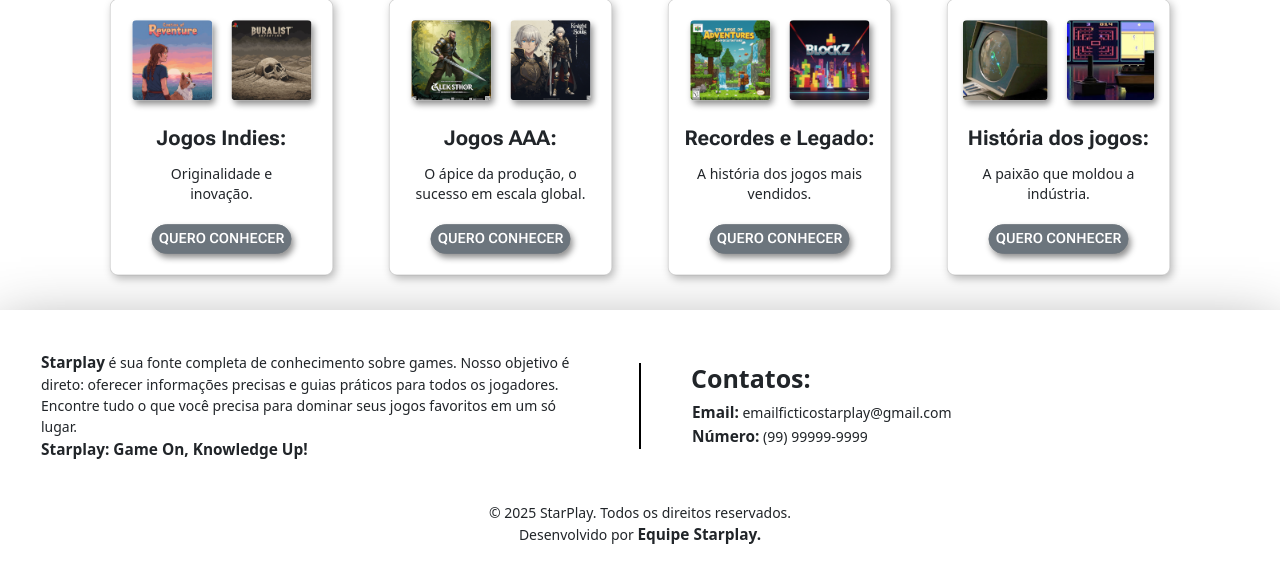
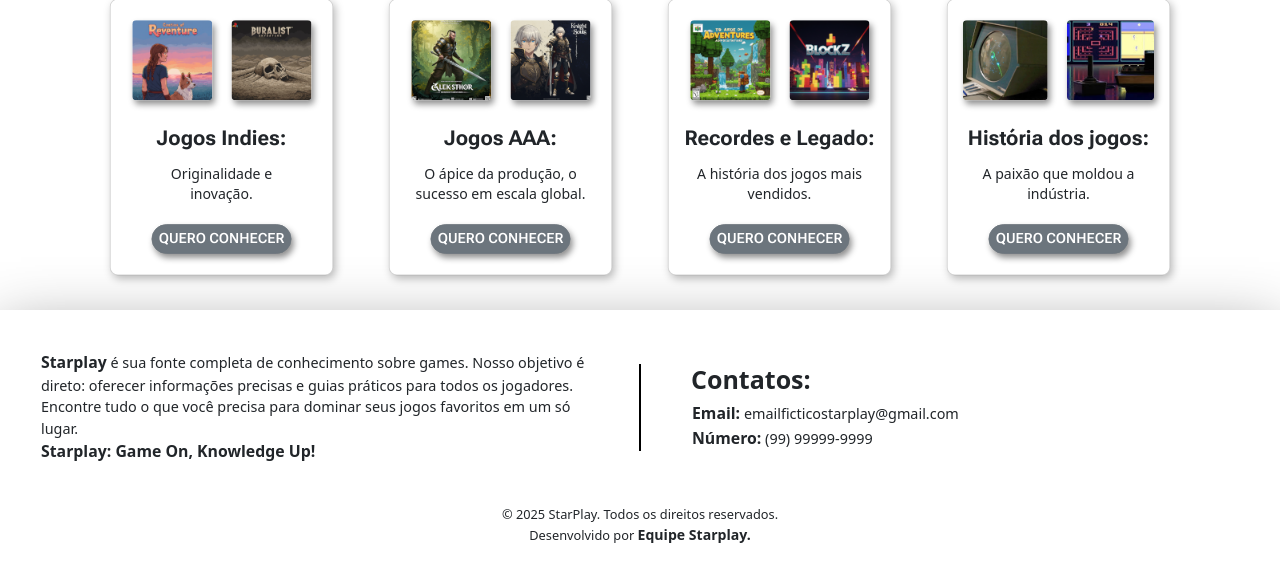
Before and after one commit to IsaStadtlober/backend_unisuam, a PHP site: page / in a window 1280 px wide. Shown: the part 1070-1636 px from the top of the page. Run offline with PHP 8.4, Linux system fonts and the light colour scheme.

Commit message:
Update style.css

```diff
--- a/html_css/style.css
+++ b/html_css/style.css
@@ -590,6 +590,7 @@ hr{
 
 .footer-column p{
     margin: 1px;
+    font-size: 0.9em;
 }
 
 .footer-index .footer-column + .footer-column {
@@ -600,11 +601,11 @@ hr{
 .footer-index .footer-bottom {
     margin-top: 40px;
     text-align: center;
-    font-size: 1em;
 }
 
 .footer-index .footer-bottom p {
     margin: 0;
+    font-size: 0.8em;
 }
 
 .footer-index strong{
```
